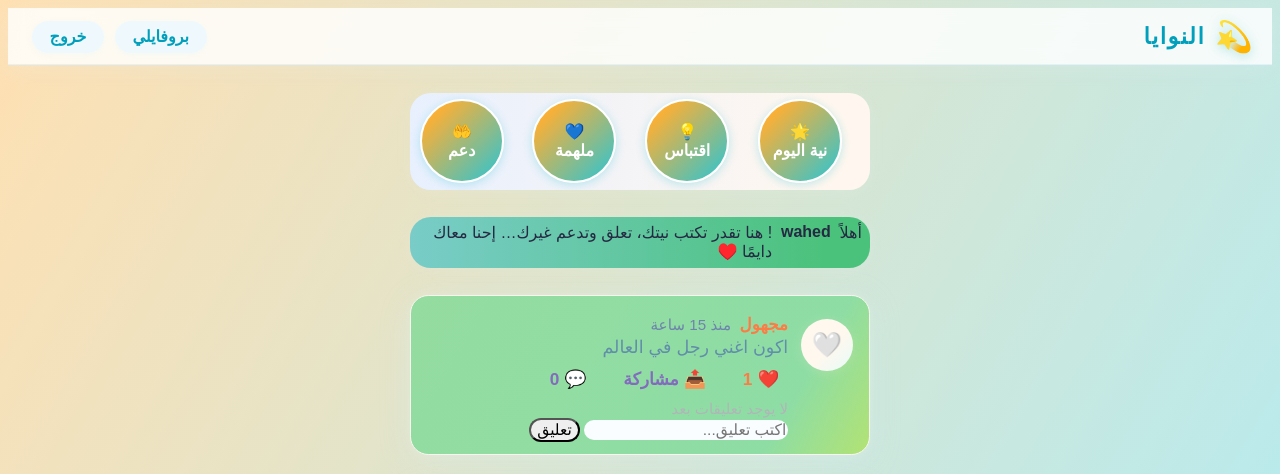
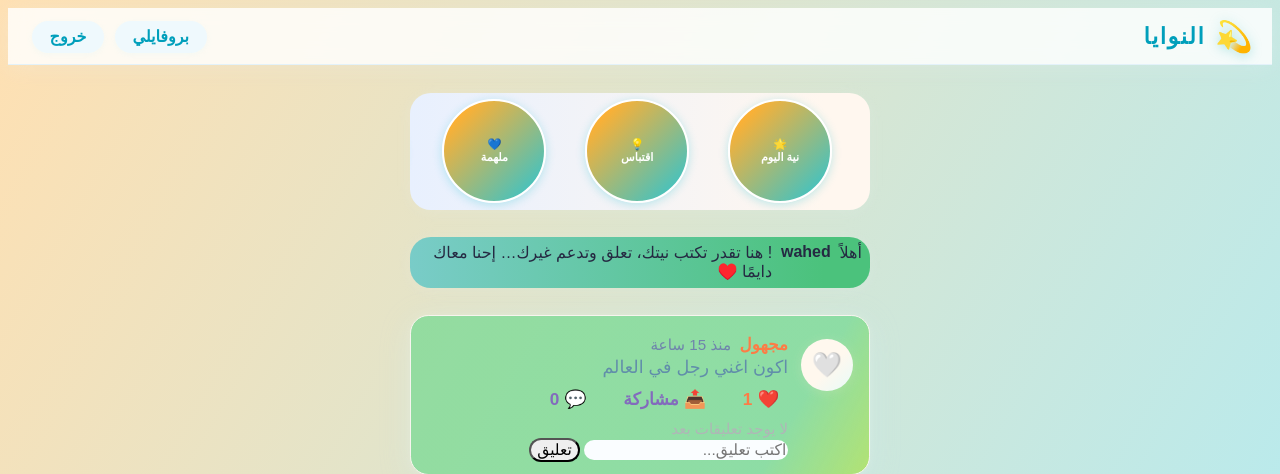
Before and after one commit to wahedahmed/niya-flask, a Flask app: page / in a window 1280 px wide. Shown: the top 474 px of the page. Run offline with Flask 3, Linux system fonts and the light colour scheme; a user stored in the database is signed in; data comes from the database, SQL or seed files in the repository.

Commit message:
تحديثاتي السريعة 🚀

```diff
--- a/static/style.css
+++ b/static/style.css
@@ -88,13 +88,13 @@ body {
 }
 
 .story-circle {
-  width: 80px; height: 80px;
+  width: 100px; height: 100px;
   border-radius: 50%;
   background: linear-gradient(135deg,#fcb034 15%,#28c5d5 100%);
   display: flex; flex-direction: column; align-items: center; justify-content: center;
-  font-size: 1.0em;
+  font-size: 0.7em;
   color: #fff;
-  margin-right: 20px !important;
+  margin-right: 30px !important;
   border: 2.5px solid #fff;
   box-shadow: 0 2px 10px #28c5d54d;
   font-weight: 700;
```
